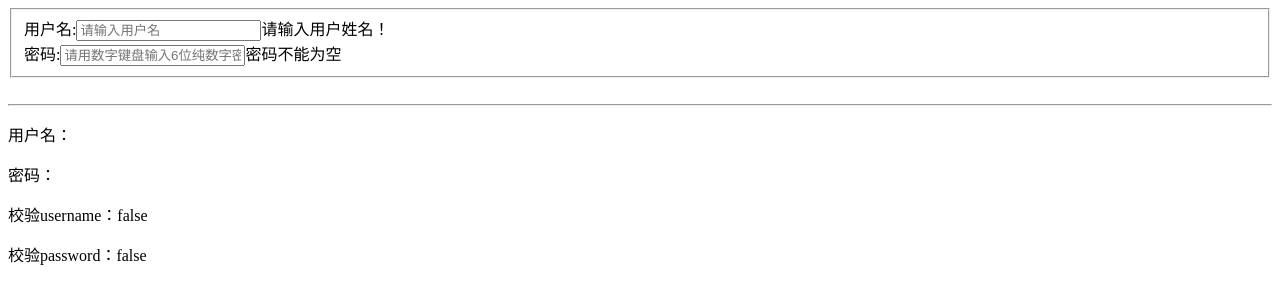
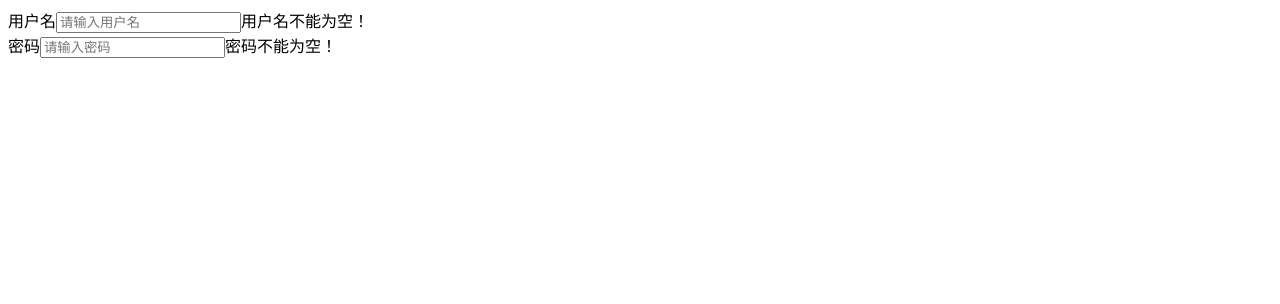
Before and after one commit to guanzhanliang/learnForm, an Angular app: page / in a window 1280 px wide. Shown: the top 304 px of the page. Built offline with nearby package versions, Linux system fonts and the light colour scheme.

Commit message:
创建用户和密码输入框

```diff
--- a/src/app/app.component.html
+++ b/src/app/app.component.html
@@ -1,14 +1,15 @@
+<!--
 <form #loginForm="ngForm" (ngSubmit)="onSubmit(loginForm.value)">
 
   <fieldset>
-    <!--用户名输入-->
+    &lt;!&ndash;用户名输入&ndash;&gt;
     <label for="username">用户名:</label>
     <input type="text" name="username" id="username" required placeholder="请输入用户名" [(ngModel)]="user.username"
            #username="ngModel">
     <span *ngIf="username.errors?.required">请输入用户姓名！</span>
     <br>
 
-  <!--密码输入-->
+  &lt;!&ndash;密码输入&ndash;&gt;
     <label for="password">密码:</label>
     <input type="password" name="password" id="password" required minlength="6" maxlength="6"
            placeholder="请用数字键盘输入6位纯数字密码"
@@ -28,3 +29,25 @@
 <p>密码：{{user.password}}</p>
 <p>校验username：{{username.valid}}</p>
 <p>校验password：{{password.valid}}</p>
+-->
+
+<!--登录表单-->
+<form #loginForm="ngForm" (ngSubmit)="onSubmit(loginForm.value)">
+  <!--用户名-->
+  <label for="username">用户名</label>
+  <input type="text" placeholder="请输入用户名" required name="username" [(ngModel)]="user.username" id="username"
+         #username="ngModel">
+  <span *ngIf="username.errors?.required">用户名不能为空！</span>
+  <span *ngIf="username.valid">输入正确！</span>
+  <br>
+  <!--密码-->
+  <label for="password">密码</label>
+  <input type="password" placeholder="请输入密码" required name="password" [(ngModel)]="user.password" id="password"
+         #password="ngModel" minlength="6" maxlength="6">
+  <span *ngIf="password.errors?.required">密码不能为空！</span>
+  <span *ngIf="password.errors?.minlength">
+    密码长度为{{password.errors?.minlength.requiredLength}}位
+    还差{{password.errors?.minlength.requiredLength-password.errors?.minlength.actualLength}}位
+  </span>
+  <span *ngIf="password.valid">输入正确！</span>
+</form>
```
